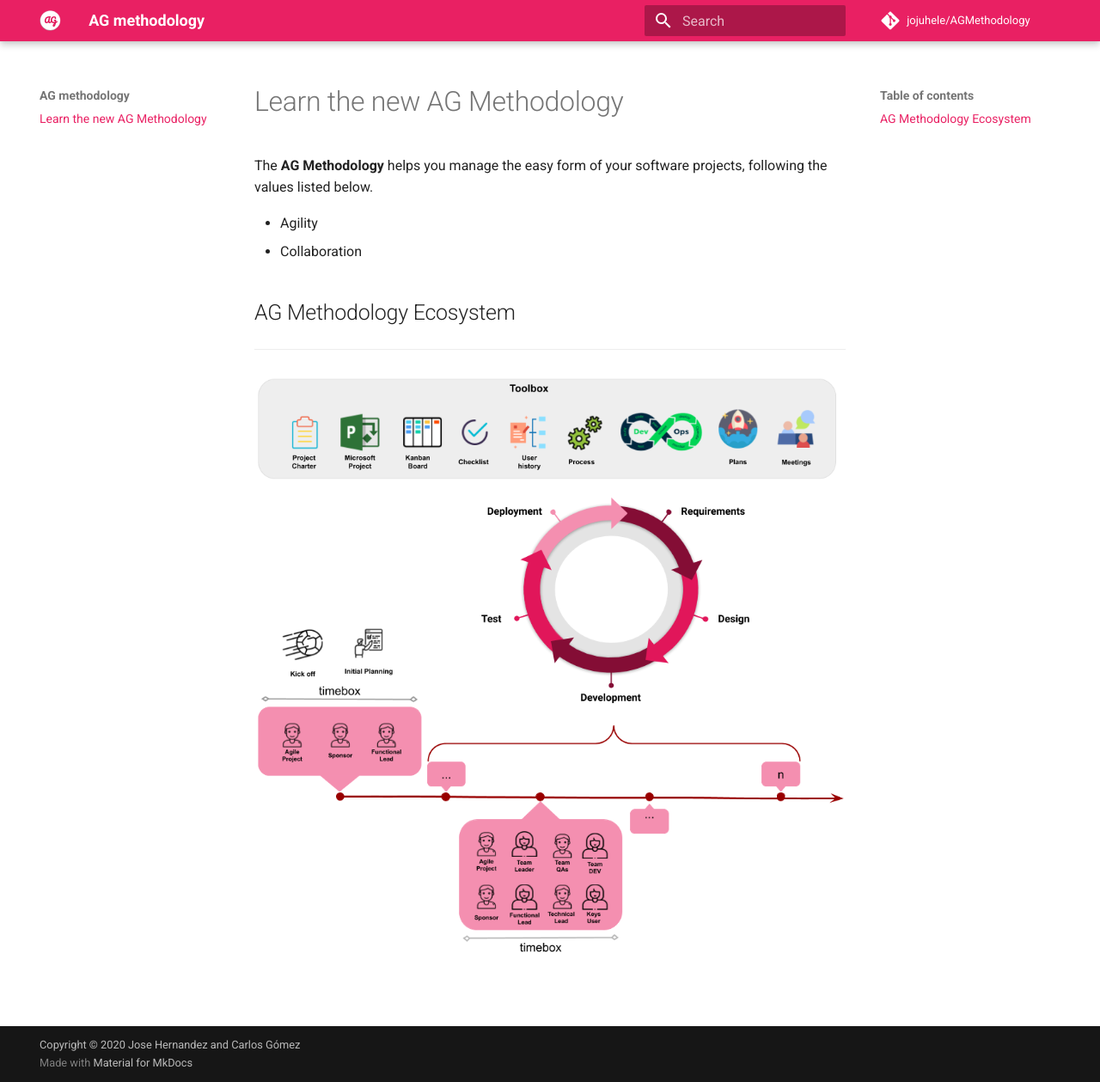
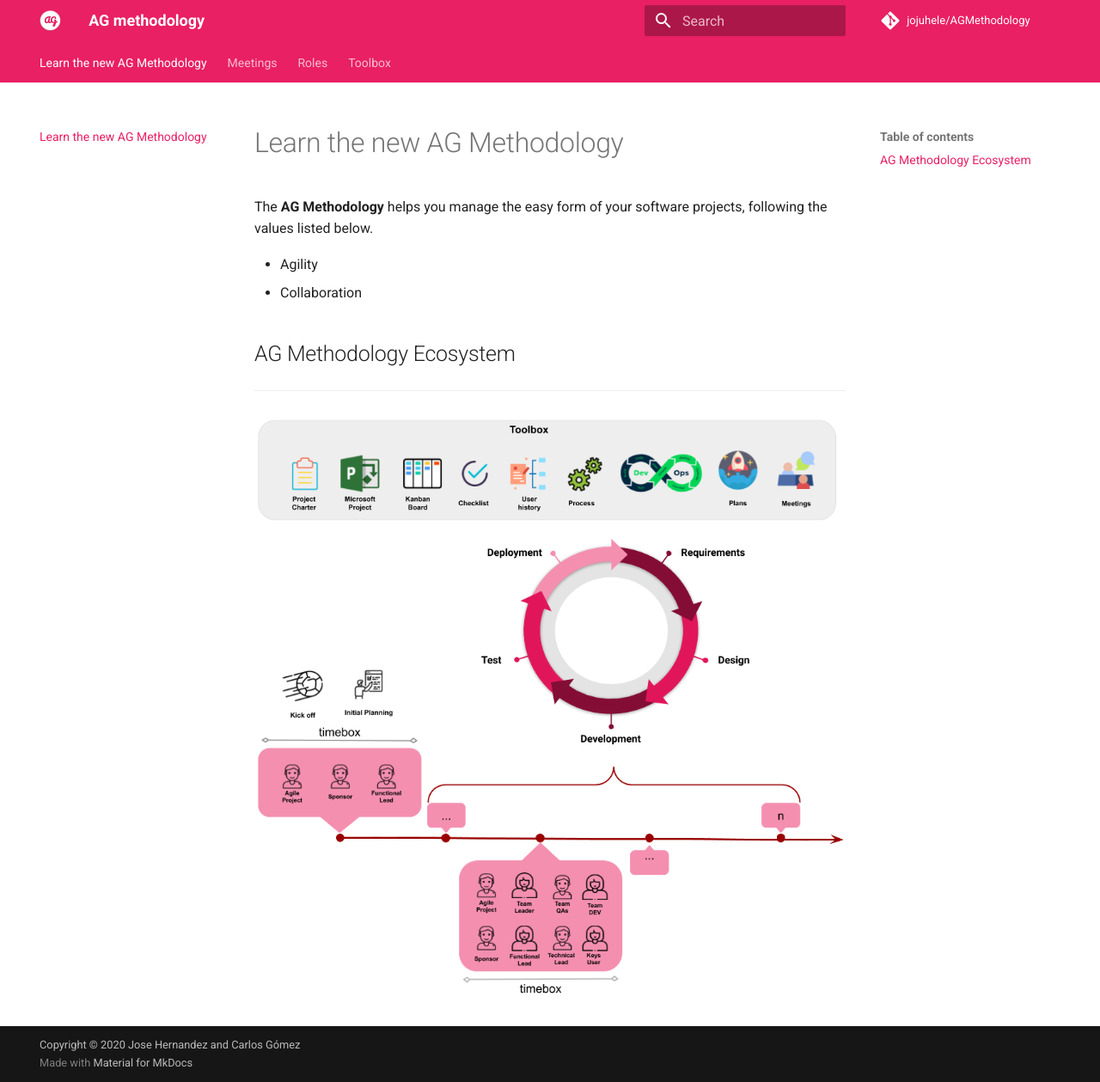
Before and after one commit to jojuhele/AGMethodology, an MkDocs documentation site: the page built from docs/index.md, in a window 1280 px wide and 1259 px high. Shown: the whole window at 86% size. Built offline with MkDocs 1.6.1 and Material for MkDocs 9.7.7, drawn with Linux system fonts in a browser that asks for light colours; comment, search, counter and statistics services are not loaded.

Commit message:
add documents for menu of methodology

```diff
--- /dev/null
+++ b/docs/meetings/meetings.md
@@ -0,0 +1 @@
+# Meetings
--- /dev/null
+++ b/docs/roles/roles.md
@@ -0,0 +1 @@
+# Roles
--- /dev/null
+++ b/docs/toolbox/toolbox.md
@@ -0,0 +1 @@
+# toolbox
--- a/mkdocs.yml
+++ b/mkdocs.yml
@@ -14,6 +14,8 @@ theme:
   palette:
     primary: pink
     accent: pink
+  feature:
+    tabs: true
    # 404 page
   static_templates:
     - 404.html
```
